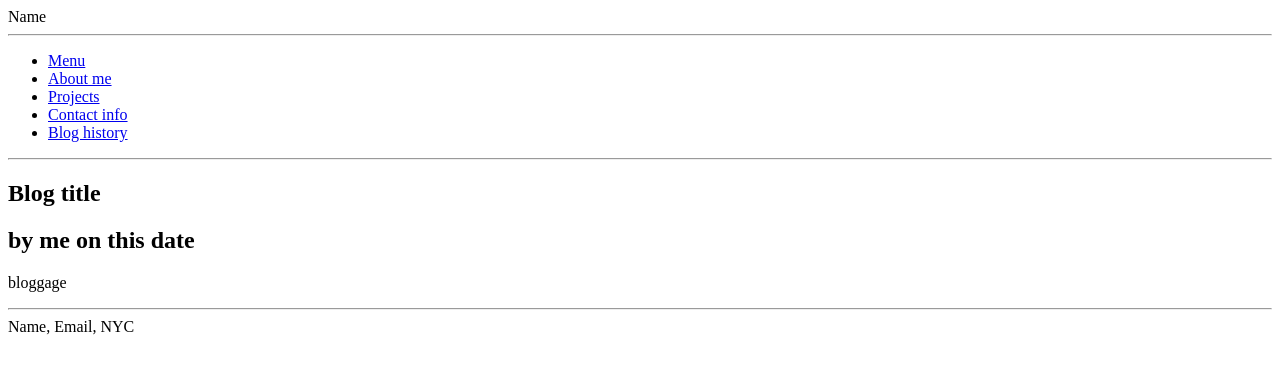
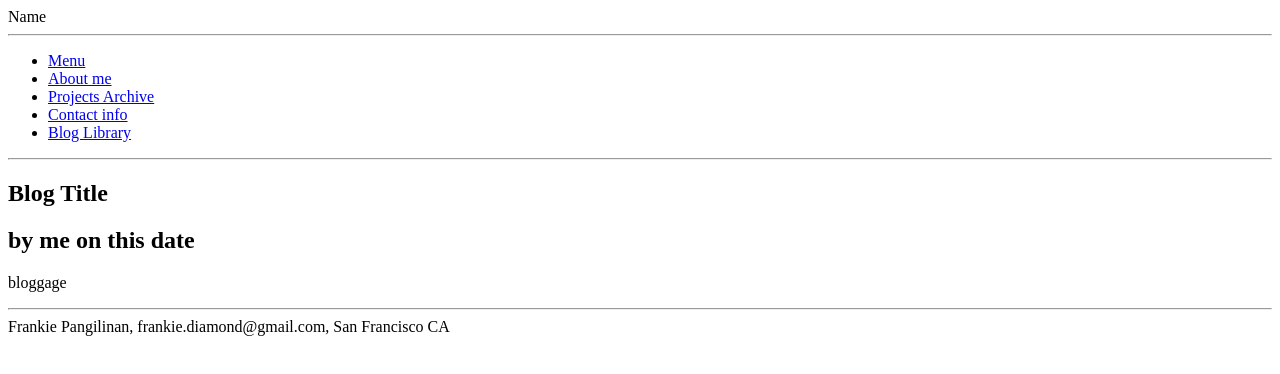
Before and after one commit to frankiebee/frankiebee.github.io, a plain HTML site: page blog-template.html in a window 1280 px wide. Drawn offline with Linux system fonts and the light colour scheme.

Commit message:
Add reflection

```diff
--- a/blog-template.html
+++ b/blog-template.html
@@ -6,21 +6,31 @@
 <ul>
 <li><a href ='#'> Menu</a></li>
 <li><a href ='#'> About me</a></li>
-<li><a href ='#'> Projects</a></li>
+<li><a href ='#'> Projects Archive</a></li>
 <li><a href ='#'> Contact info</a></li>
-<li><a href ='#'> Blog history</a></li>
+<li><a href ='#'> Blog Library </a></li>
 </ul>
 <hr>
 <article>
-  <h1>Blog title</h1>
+  <h1>Blog Title</h1>
   <h2>by me on this date</h2>
   <p>
 bloggage
   </p>
 </article>
 <hr>
-<footer>Name, Email, NYC</footer>
+<footer>Frankie Pangilinan, frankie.diamond@gmail.com, San Francisco CA</footer>
 </body>
 <!--
-commentts
+How was it to wireframe and create an HTML page with a pair?
+It was okay... I had a hard time convincing myself that it was a necessary thing to pair on. In fact it almost made parring difficult solely on the premise that the exercise didn't feel like something that was meant to be pared on. HTML was fine, it was a little tedious and sometimes it was easy to get distracted at moments though.
+
+Did you find wireframing to be helpful to your development process?
+Yes i did. It allowed me to play and visualize with my ideas.
+
+What did you and your pair decide made a good wireframe?
+That was truly talked about during are session, although we did talk about elements of each others wireframes that we liked. Eg: The menu bar.
+
+What new semantic elements did you learn about (if any)?
+<footer></footer> and <article></article>. footer is useful and can contain meta data(? not quite sure if i understand this properly will work on it though.) and article is used to span things like blogs.
 -->
```
